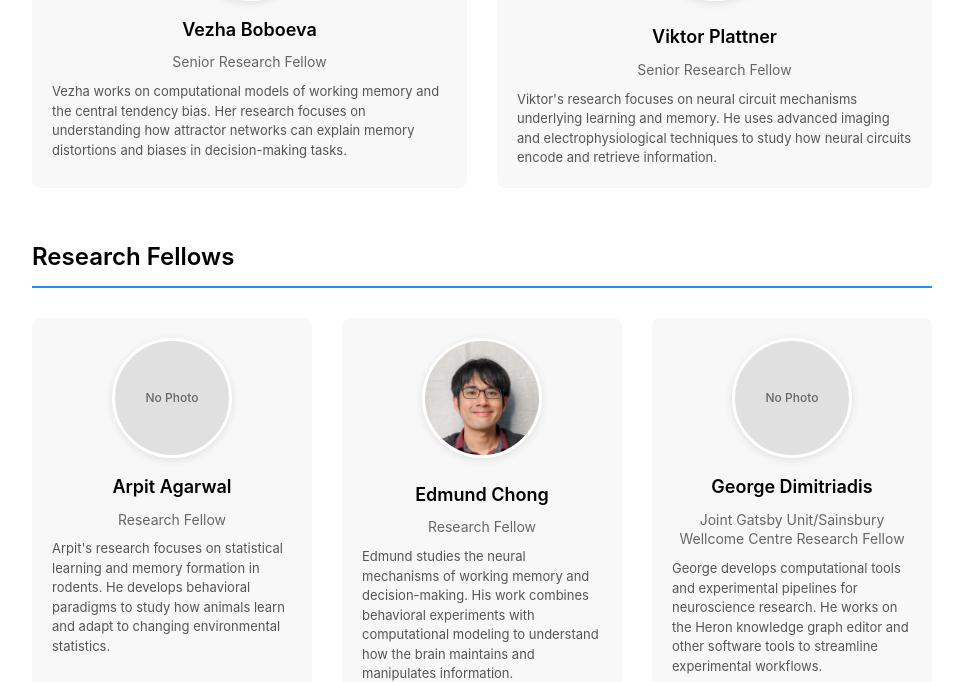
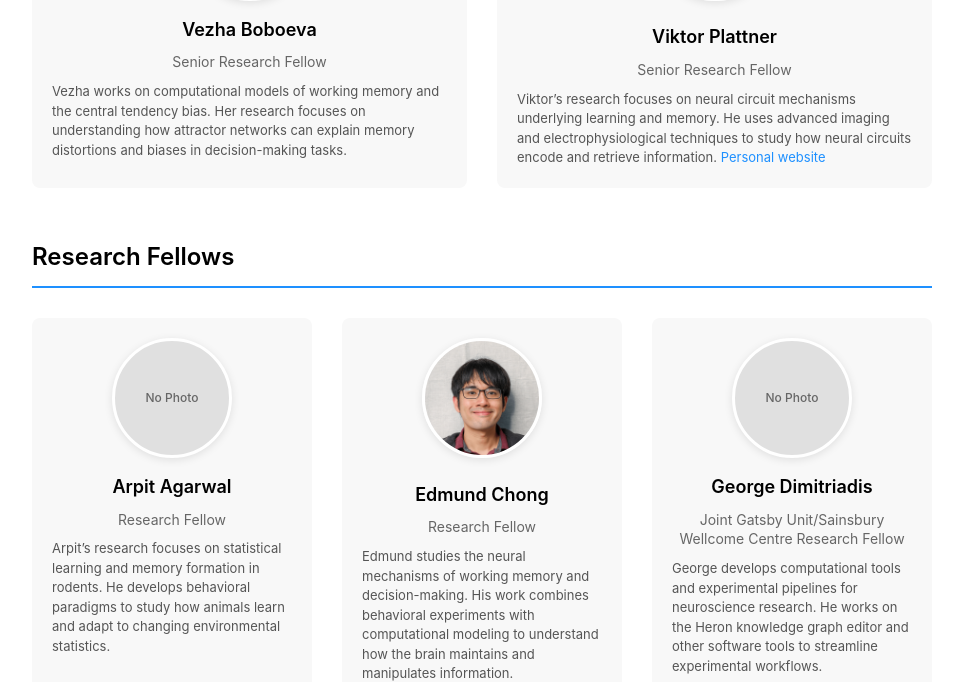
Before and after one commit to LIMLabSWC/limlabswc.github.io, a Jekyll site: the page built from people/index.md, in a window 1280 px wide. Shown: the part 1144-1826 px from the top of the page, without its empty margins (158-1121 px from the left). Built offline with Jekyll 4.4.1, drawn with Linux system fonts in a browser that asks for light colours.

Commit message:
update text wrap, add personal site

```diff
--- a/_data/people.yml
+++ b/_data/people.yml
@@ -4,89 +4,143 @@
     affiliation: "Sainsbury Wellcome Centre, UCL"
     photo: "athena1b.jpg"
     email: "a.akrami@ucl.ac.uk"
-    description: "Athena Akrami leads the Learning, Inference & Memory Lab at the Sainsbury Wellcome Centre, UCL. Her research focuses on understanding the neural mechanisms underlying learning, memory, and inference in both humans and animals."
+    description: >-
+      Athena Akrami leads the Learning, Inference & Memory Lab at the Sainsbury
+      Wellcome Centre, UCL. Her research focuses on understanding the neural
+      mechanisms underlying learning, memory, and inference in both humans and
+      animals.
 
 senior_research_fellows:
   - name: "Vezha Boboeva"
     title: "Senior Research Fellow"
     photo: null
-    description: "Vezha works on computational models of working memory and the central tendency bias. Her research focuses on understanding how attractor networks can explain memory distortions and biases in decision-making tasks."
+    description: >-
+      Vezha works on computational models of working memory and the central
+      tendency bias. Her research focuses on understanding how attractor
+      networks can explain memory distortions and biases in decision-making
+      tasks.
 
   - name: "Viktor Plattner"
     title: "Senior Research Fellow"
     photo: "viktor.jpg"
-    description: "Viktor's research focuses on neural circuit mechanisms underlying learning and memory. He uses advanced imaging and electrophysiological techniques to study how neural circuits encode and retrieve information."
+    description: >-
+      Viktor's research focuses on neural circuit mechanisms underlying learning
+      and memory. He uses advanced imaging and electrophysiological techniques
+      to study how neural circuits encode and retrieve information.
+      [Personal website](https://viktorpm.github.io/)
 
 research_fellows:
   - name: "Arpit Agarwal"
     title: "Research Fellow"
     photo: null
-    description: "Arpit's research focuses on statistical learning and memory formation in rodents. He develops behavioral paradigms to study how animals learn and adapt to changing environmental statistics."
+    description: >-
+      Arpit's research focuses on statistical learning and memory formation in
+      rodents. He develops behavioral paradigms to study how animals learn and
+      adapt to changing environmental statistics.
 
   - name: "Edmund Chong"
     title: "Research Fellow"
     photo: "edmund_low_res.png"
-    description: "Edmund studies the neural mechanisms of working memory and decision-making. His work combines behavioral experiments with computational modeling to understand how the brain maintains and manipulates information."
+    description: >-
+      Edmund studies the neural mechanisms of working memory and decision-making.
+      His work combines behavioral experiments with computational modeling to
+      understand how the brain maintains and manipulates information.
 
   - name: "George Dimitriadis"
     title: "Joint Gatsby Unit/Sainsbury Wellcome Centre Research Fellow"
     photo: null
-    description: "George develops computational tools and experimental pipelines for neuroscience research. He works on the Heron knowledge graph editor and other software tools to streamline experimental workflows."
+    description: >-
+      George develops computational tools and experimental pipelines for
+      neuroscience research. He works on the Heron knowledge graph editor and
+      other software tools to streamline experimental workflows.
 
   - name: "Dammy Onih"
     title: "Research Fellow"
     photo: "dammy.jpg"
-    description: "Dammy investigates the neural basis of learning and memory using advanced imaging techniques. Her research focuses on understanding how neural circuits adapt and change during learning processes."
+    description: >-
+      Dammy investigates the neural basis of learning and memory using advanced
+      imaging techniques. Her research focuses on understanding how neural
+      circuits adapt and change during learning processes.
 
   - name: "Peter Vincent"
     title: "Research Fellow"
     photo: "peter_vincent.jpg"
-    description: "Peter works on developing novel experimental tools and techniques for neuroscience research. He contributes to projects like Zapit, an open-source photostimulation system for neural circuit manipulation."
+    description: >-
+      Peter works on developing novel experimental tools and techniques for
+      neuroscience research. He contributes to projects like Zapit, an
+      open-source photostimulation system for neural circuit manipulation.
 
 phd_students:
   - name: "Elena Menichini"
     title: "PhD Student, Wellcome Neuroscience UCL"
     photo: null
-    description: "Elena studies cross-species adaptations to sensory statistics in categorization behavior. Her research compares how humans, rats, and mice show species-specific adaptations to environmental regularities."
+    description: >-
+      Elena studies cross-species adaptations to sensory statistics in
+      categorization behavior. Her research compares how humans, rats, and mice
+      show species-specific adaptations to environmental regularities.
 
   - name: "Quentin Pajot-Moric"
     title: "PhD Student, Optical Biology"
     photo: "quentin_pajot-moric_low_res_2.jpg"
-    description: "Quentin works on developing and applying optical tools for neuroscience research. He contributes to projects involving photostimulation and imaging techniques for studying neural circuits."
+    description: >-
+      Quentin works on developing and applying optical tools for neuroscience
+      research. He contributes to projects involving photostimulation and
+      imaging techniques for studying neural circuits.
 
   - name: "Ella Svahn"
     title: "PhD Student, Optical Biology"
     photo: "ella_svahn_low_res_2.jpg"
-    description: "Ella focuses on developing computational tools and experimental pipelines for neuroscience research. She works on the Heron knowledge graph editor and other software tools to improve experimental workflows."
+    description: >-
+      Ella focuses on developing computational tools and experimental pipelines
+      for neuroscience research. She works on the Heron knowledge graph editor
+      and other software tools to improve experimental workflows.
 
 research_technicians:
   - name: "Rebecca Bell"
     title: "Research Technician"
     photo: null
-    description: "Rebecca provides technical support for experimental work and data collection. She assists with animal care, behavioral training, and maintains laboratory equipment and protocols."
+    description: >-
+      Rebecca provides technical support for experimental work and data
+      collection. She assists with animal care, behavioral training, and
+      maintains laboratory equipment and protocols.
 
   - name: "Lillianne Teachen"
     title: "Senior Research Technician"
     photo: "lillianne_teachen_low_res.png"
-    description: "Lillianne is a senior research technician who supports experimental work and data collection. She has extensive experience with behavioral paradigms and neural recording techniques."
+    description: >-
+      Lillianne is a senior research technician who supports experimental work
+      and data collection. She has extensive experience with behavioral
+      paradigms and neural recording techniques.
 
 research_assistants:
   - name: "Kyunghye Lee"
     title: "Research Assistant"
     photo: "kay_lee_cropped.png"
-    description: "Kyunghye assists with experimental work and data analysis. She supports various research projects in the lab and helps with behavioral experiments and data collection."
+    description: >-
+      Kyunghye assists with experimental work and data analysis. She supports
+      various research projects in the lab and helps with behavioral
+      experiments and data collection.
 
   - name: "Lida Pentousi"
     title: "Research Assistant"
     photo: "lida.png"
-    description: "Lida provides research support for various projects in the lab. She assists with experimental work, data collection, and analysis across different research areas."
+    description: >-
+      Lida provides research support for various projects in the lab. She
+      assists with experimental work, data collection, and analysis across
+      different research areas.
 
   - name: "Aline Rampini"
     title: "Research Assistant"
     photo: null
-    description: "Aline supports research activities in the lab, including experimental work, data collection, and analysis. She contributes to various projects studying learning and memory."
+    description: >-
+      Aline supports research activities in the lab, including experimental
+      work, data collection, and analysis. She contributes to various projects
+      studying learning and memory.
 
   - name: "Audra Rybak"
     title: "Research Assistant"
     photo: "audra_rybak_profile_headshot_dec_2024_swc_1.jpg"
-    description: "Audra provides research support for experimental work and data analysis. She assists with behavioral experiments and contributes to various research projects in the lab."
+    description: >-
+      Audra provides research support for experimental work and data analysis.
+      She assists with behavioral experiments and contributes to various
+      research projects in the lab.
--- a/assets/css/style.css
+++ b/assets/css/style.css
@@ -770,6 +770,14 @@
   text-align: left;
 }
 
+.member-description p {
+  margin: 0 0 0.5em;
+}
+
+.member-description p:last-child {
+  margin-bottom: 0;
+}
+
 .member-card a {
   color: #1E90FF;
   text-decoration: none;
--- a/people/index.md
+++ b/people/index.md
@@ -47,7 +47,7 @@
           <div class="member-info">
             <h4>{{ person.name }}</h4>
             <p class="member-title">{{ person.title }}</p>
-            <p class="member-description">{{ person.description }}</p>
+            <div class="member-description">{{ person.description | markdownify }}</div>
           </div>
         </div>
         {% endfor %}
@@ -69,7 +69,7 @@
           <div class="member-info">
             <h4>{{ person.name }}</h4>
             <p class="member-title">{{ person.title }}</p>
-            <p class="member-description">{{ person.description }}</p>
+            <div class="member-description">{{ person.description | markdownify }}</div>
           </div>
         </div>
         {% endfor %}
@@ -91,7 +91,7 @@
           <div class="member-info">
             <h4>{{ person.name }}</h4>
             <p class="member-title">{{ person.title }}</p>
-            <p class="member-description">{{ person.description }}</p>
+            <div class="member-description">{{ person.description | markdownify }}</div>
           </div>
         </div>
         {% endfor %}
@@ -113,7 +113,7 @@
           <div class="member-info">
             <h4>{{ person.name }}</h4>
             <p class="member-title">{{ person.title }}</p>
-            <p class="member-description">{{ person.description }}</p>
+            <div class="member-description">{{ person.description | markdownify }}</div>
           </div>
         </div>
         {% endfor %}
@@ -135,7 +135,7 @@
           <div class="member-info">
             <h4>{{ person.name }}</h4>
             <p class="member-title">{{ person.title }}</p>
-            <p class="member-description">{{ person.description }}</p>
+            <div class="member-description">{{ person.description | markdownify }}</div>
           </div>
         </div>
         {% endfor %}
```
